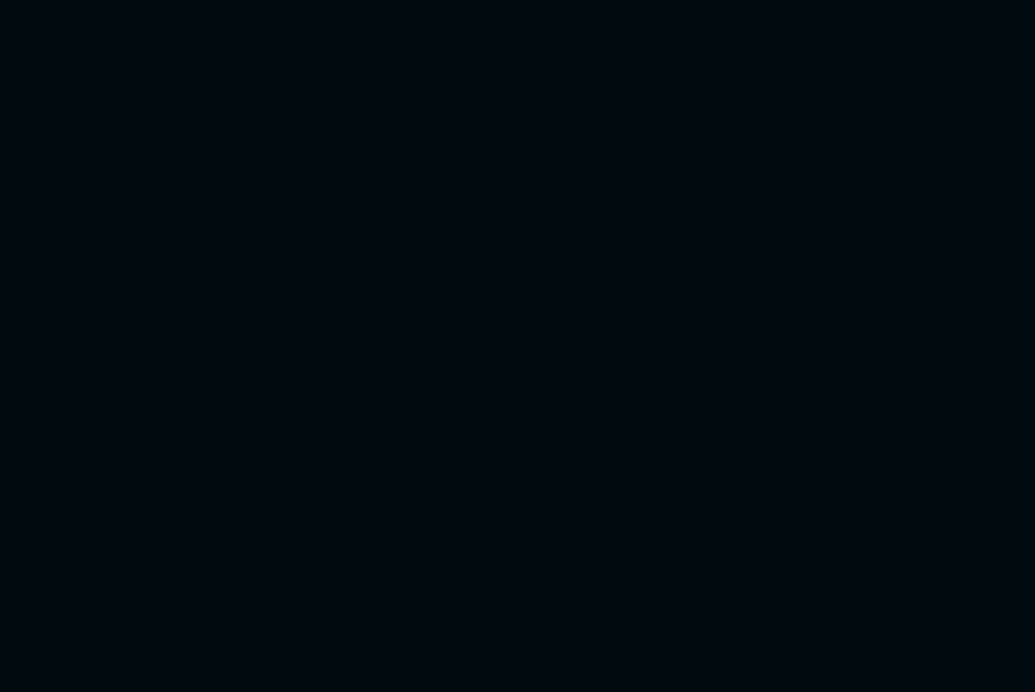
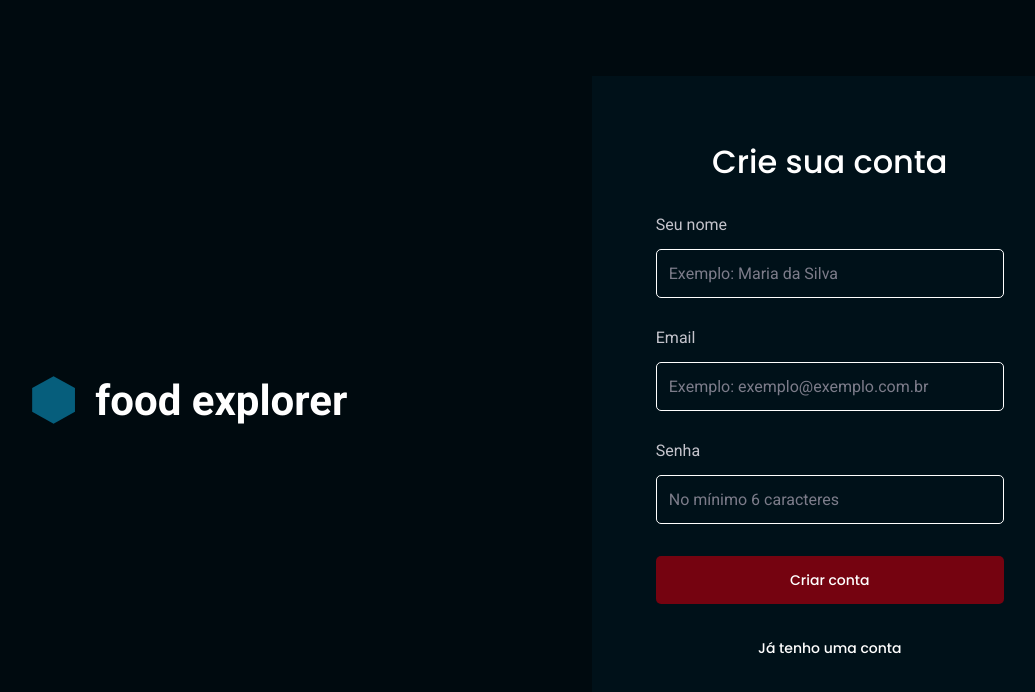
Before and after one commit to jp-xaxa/foodExplore-front, a React (Vite) app: page /register in a window 1280 px wide. Before the commit this address had no page. Shown: the top 692 px of the page, without its empty margins (90-1125 px from the left). Built offline with nearby package versions, Linux system fonts and the light colour scheme.

Commit message:
Created page SignUp

```diff
--- /dev/null
+++ b/src/pages/SignUp/index.jsx
@@ -0,0 +1,33 @@
+import { Link } from "react-router-dom"
+
+import logo from "../../assets/logo.svg"
+
+import { Input } from "../../components/Input"
+import { Button } from "../../components/Button"
+
+import { Container, Logo, Form } from "./styles"
+
+export function SignUp() {
+  return (
+    <Container>
+      <Logo>
+        <img src={logo} alt="Logo do site" />
+        <h1>food explorer</h1>
+      </Logo>
+
+      <Form>
+        <h1>Crie sua conta</h1>
+
+        <Input title="Seu nome" placeholder="Exemplo: Maria da Silva" />
+
+        <Input title="Email" placeholder="Exemplo: exemplo@exemplo.com.br" />
+
+        <Input title="Senha" placeholder="No mínimo 6 caracteres" />
+
+        <Button title="Criar conta" />
+
+        <Link to="/">Já tenho uma conta</Link>
+      </Form>
+    </Container>
+  )
+}
--- /dev/null
+++ b/src/pages/SignUp/styles.js
@@ -0,0 +1,56 @@
+import styled from "styled-components"
+
+export const Container = styled.div`
+  width: 100%;
+  min-height: 100vh;
+
+  display: flex;
+  align-items: center;
+  justify-content: space-around;
+`
+
+export const Logo = styled.div`
+  display: flex;
+  align-items: center;
+  justify-content: center;
+  gap: 1.25rem;
+
+  > h1 {
+    font-size: 2.625rem;
+    font-family: Roboto;
+    word-wrap: break-word;
+  }
+`
+
+export const Form = styled.form`
+  max-width: 476px;
+  flex: 1;
+
+  display: flex;
+  flex-direction: column;
+  gap: 2rem;
+  align-items: center;
+  justify-content: center;
+
+  background-color: ${({ theme }) => theme.COLORS.DARK_700};
+
+  padding: 4rem;
+  margin: 1.25rem 0;
+
+  > h1 {
+    font-size: 2rem;
+    font-family: Poppins;
+    font-weight: 500;
+    line-height: 2.8rem;
+    word-wrap: break-word;
+  }
+
+  > a {
+    color: ${({ theme }) => theme.COLORS.LIGHT_100};
+    font-size: 0.875rem;
+    font-family: Poppins;
+    font-weight: 500;
+    line-height: 1.5rem;
+    word-wrap: break-word;
+  }
+`
--- a/src/router/auth.routes.jsx
+++ b/src/router/auth.routes.jsx
@@ -1,11 +1,13 @@
 import { Routes, Route } from "react-router-dom"
 
 import { SignIn } from "../pages/SignIn"
+import { SignUp } from "../pages/SignUp"
 
 export function AuthRoutes() {
   return (
     <Routes>
       <Route path="/" element={<SignIn />} />
+      <Route path="/register" element={<SignUp />} />
     </Routes>
   )
 }
```
